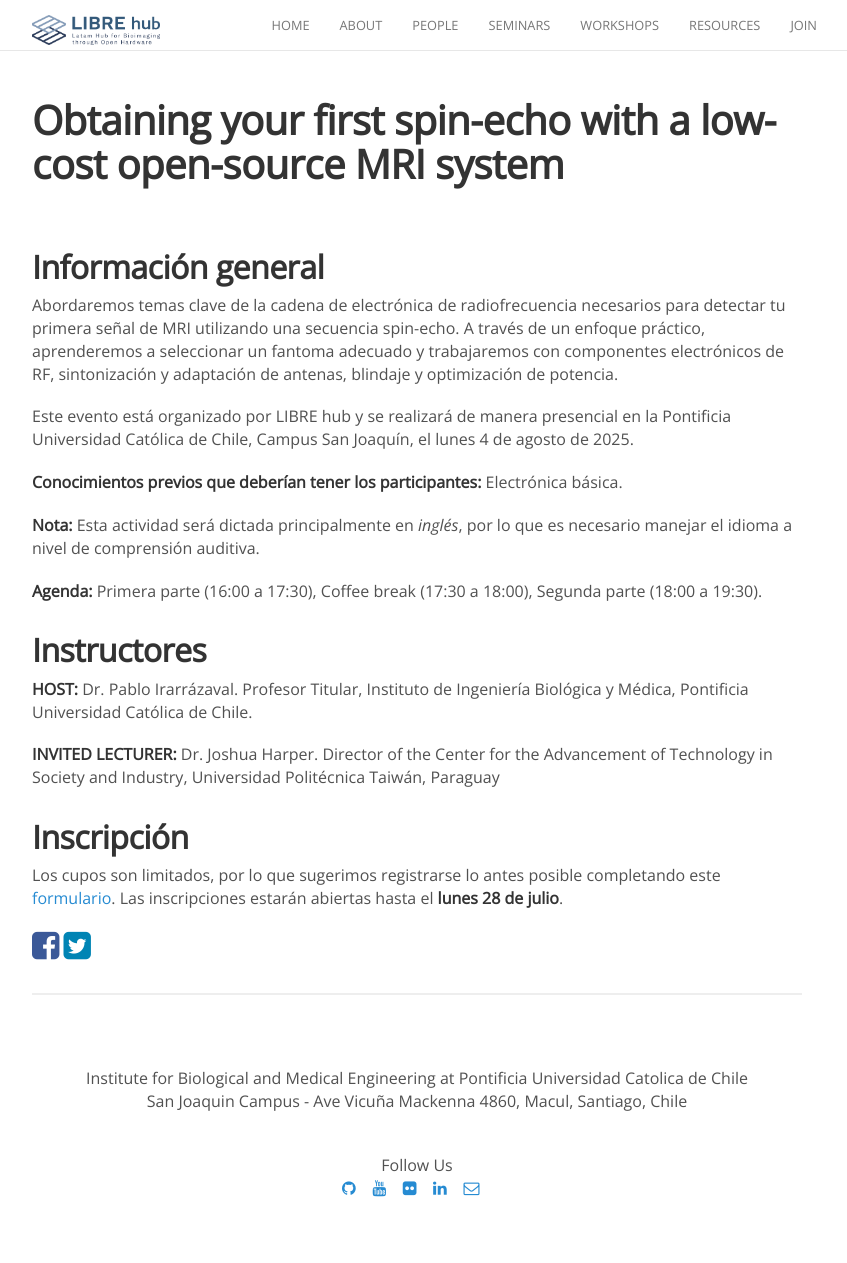
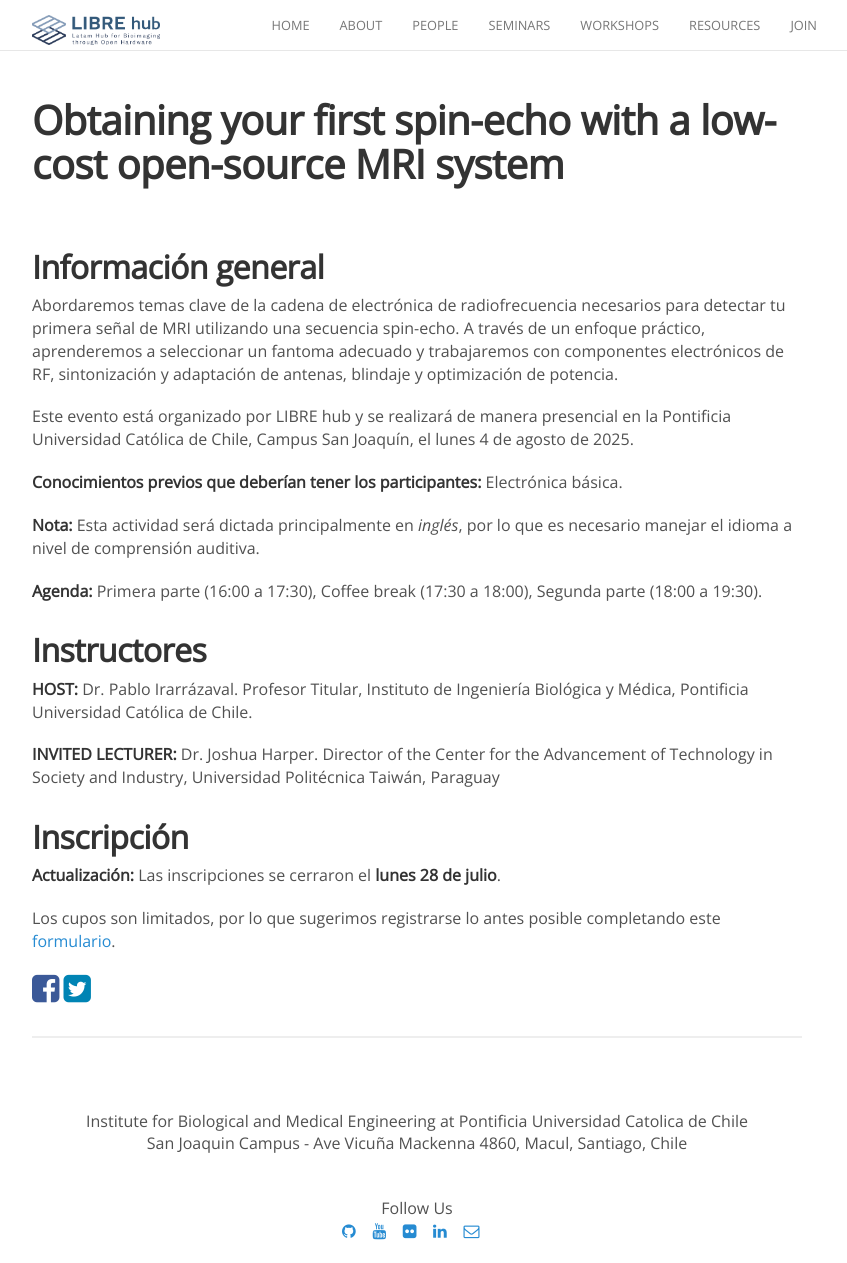
Before and after one commit to LIBREhub/LIBREhub.github.io, a Jekyll site: the page built from _posts/2025-07-04-spin-echo-ws.md, in a window 1280 px wide and 1263 px high. Shown: the whole window, without its empty margins (223-1070 px from the left). Built offline with Jekyll 4.4.1, drawn with Linux system fonts in a browser that asks for light colours; nearby versions of some CDN libraries.

Commit message:
Update 2025-07-04-spin-echo-ws.md

```diff
--- a/_posts/2025-07-04-spin-echo-ws.md
+++ b/_posts/2025-07-04-spin-echo-ws.md
@@ -29,4 +29,6 @@ Este evento está organizado por LIBRE hub y se realizará de manera presencial
 
 ## Inscripción
 
-Los cupos son limitados, por lo que sugerimos registrarse lo antes posible completando este [formulario](https://docs.google.com/forms/d/e/1FAIpQLSd5rhw-gmrYHf-UxecRKFal0eZMdPABExGfYX4HxMZ0R2U7FA/viewform). Las inscripciones estarán abiertas hasta el **lunes 28 de julio**.
+**Actualización:** Las inscripciones se cerraron el **lunes 28 de julio**.
+
+Los cupos son limitados, por lo que sugerimos registrarse lo antes posible completando este [formulario](https://docs.google.com/forms/d/e/1FAIpQLSd5rhw-gmrYHf-UxecRKFal0eZMdPABExGfYX4HxMZ0R2U7FA/viewform).
```
